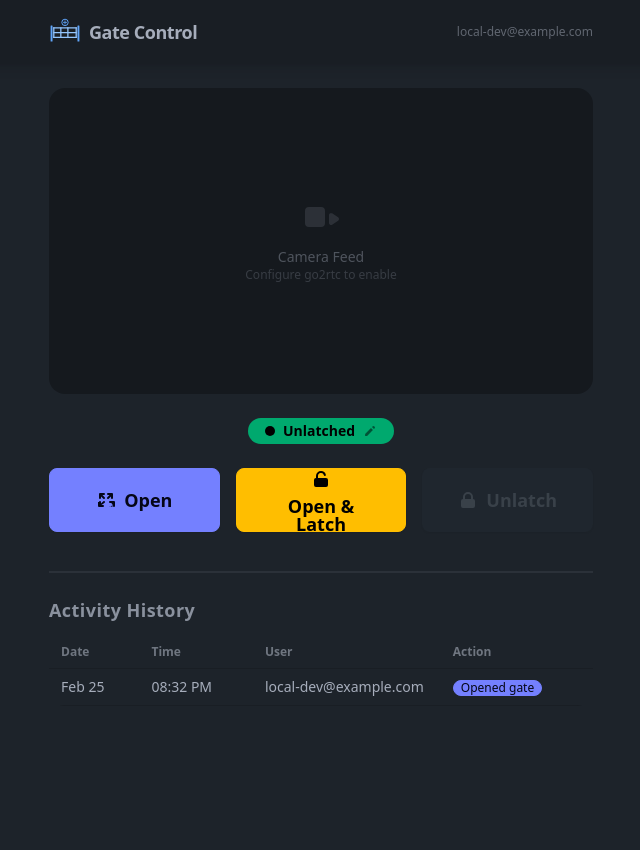
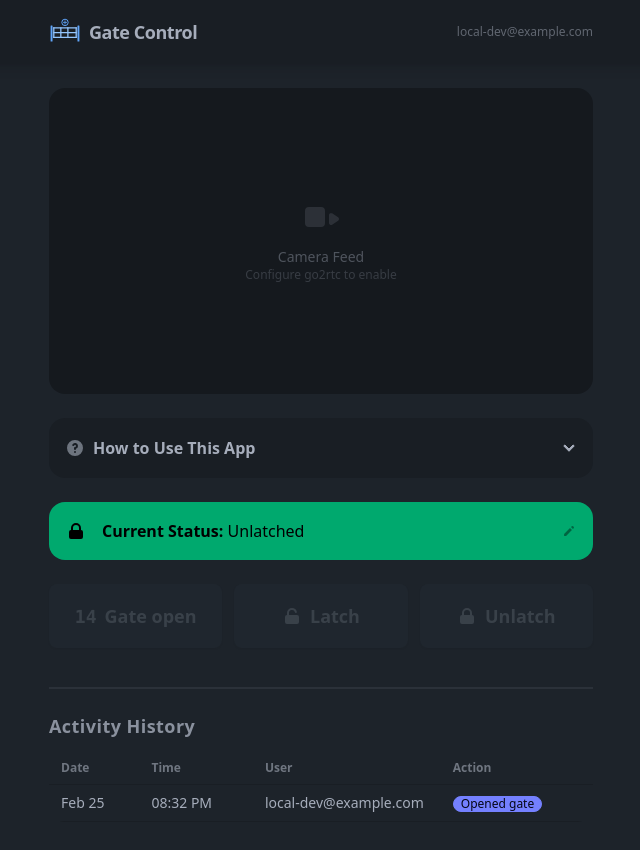
Before and after one commit to ralacher/gate-keeper, a Vue app: page / in a window 1280 px wide. Both pictures are taken after a click on the button "Open". Shown: the top 850 px of the page, without its empty margins (319-959 px from the left). Before the commit the page ends 800 px from the top, so only its background shows below. Built offline with nearby package versions, Linux system fonts and the light colour scheme; no server answers.

Commit message:
UI changes

```diff
--- a/src/App.vue
+++ b/src/App.vue
@@ -12,6 +12,7 @@ const schedulerModal = ref(null)
 const {
   latched,
   activeAction,
+  countdown,
   error,
   history,
   userEmail,
@@ -60,6 +61,72 @@ function onScheduleConfirm(unlatchAt) {
         <VideoFeed />
       </section>
 
+      <!-- Help & Instructions -->
+      <section class="mb-6">
+        <div class="collapse collapse-arrow bg-base-200 rounded-box">
+          <input type="checkbox" />
+          <div class="collapse-title font-semibold flex items-center gap-2">
+            <svg xmlns="http://www.w3.org/2000/svg" class="h-5 w-5 opacity-60" viewBox="0 0 20 20" fill="currentColor">
+              <path fill-rule="evenodd" d="M18 10a8 8 0 11-16 0 8 8 0 0116 0zm-8-3a1 1 0 00-.867.5 1 1 0 11-1.731-1A3 3 0 0113 8a3.001 3.001 0 01-2 2.83V11a1 1 0 11-2 0v-1a1 1 0 011-1 1 1 0 100-2zm0 8a1 1 0 100-2 1 1 0 000 2z" clip-rule="evenodd"/>
+            </svg>
+            How to Use This App
+          </div>
+          <div class="collapse-content space-y-4 text-sm leading-relaxed">
+
+            <div class="flex gap-3">
+              <span class="text-xl">🔓</span>
+              <div>
+                <p class="font-semibold">Open</p>
+                <p class="opacity-70">Opens the gate for a vehicle to pass through. The gate will close automatically after a short delay.</p>
+              </div>
+            </div>
+
+            <div class="flex gap-3">
+              <span class="text-xl">🔒</span>
+              <div>
+                <p class="font-semibold">Latch</p>
+                <p class="opacity-70">Opens the gate <em>and</em> holds it open so it won't close on its own. Useful when you're expecting deliveries or guests. You'll be asked for an expected unlatch time so your neighbors know when the gate will be secured again.</p>
+              </div>
+            </div>
+
+            <div class="flex gap-3">
+              <span class="text-xl">✅</span>
+              <div>
+                <p class="font-semibold">Unlatch</p>
+                <p class="opacity-70">Releases the latch so the gate can close and stay closed. Use this when you no longer need the gate held open.</p>
+              </div>
+            </div>
+
+            <div class="divider my-1"></div>
+
+            <div class="flex gap-3">
+              <span class="text-xl">🟡</span>
+              <div>
+                <p class="font-semibold">Status Bar</p>
+                <p class="opacity-70">The colored bar above the buttons shows whether the gate is currently latched open or not. Tap it to manually correct the status if it seems wrong — there is no physical sensor on the latch.</p>
+              </div>
+            </div>
+
+            <div class="flex gap-3">
+              <span class="text-xl">📋</span>
+              <div>
+                <p class="font-semibold">Activity History</p>
+                <p class="opacity-70">Shows a log of who opened, latched, or unlatched the gate and when. This is shared between all neighbors so everyone can stay informed.</p>
+              </div>
+            </div>
+
+            <div class="flex gap-3">
+              <span class="text-xl">⚠️</span>
+              <div>
+                <p class="font-semibold">Safety Note</p>
+                <p class="opacity-70">This app has no way to detect if something is blocking the gate. Always check the camera feed before pressing any button.</p>
+              </div>
+            </div>
+
+          </div>
+        </div>
+      </section>
+
       <!-- Latch status -->
       <section class="mb-6 flex justify-center">
         <LatchStatus
@@ -75,6 +142,7 @@ function onScheduleConfirm(unlatchAt) {
         <GateControls
           :active-action="activeAction"
           :latched="latched"
+          :countdown="countdown"
           @open="handleOpen"
           @open-and-latch="onOpenAndLatchClick"
           @unlatch="handleUnlatch"
@@ -91,7 +159,7 @@ function onScheduleConfirm(unlatchAt) {
       <div class="divider"></div>
 
       <!-- History -->
-      <section>
+      <section class="pb-8">
         <ActivityHistory :history="history" />
       </section>
     </main>
--- a/src/components/ActivityHistory.vue
+++ b/src/components/ActivityHistory.vue
@@ -51,8 +51,9 @@ function formatTime(iso) {
                 class="badge badge-sm"
                 :class="{
                   'badge-primary': entry.action === 'Opened gate',
-                  'badge-warning': entry.action === 'Opened & latched gate',
+                  'badge-warning': entry.action?.startsWith('Opened & latched'),
                   'badge-accent': entry.action === 'Unlatched gate',
+                  'badge-info': entry.action?.startsWith('Manual correction'),
                 }"
               >
                 {{ entry.action }}
--- a/src/components/GateControls.vue
+++ b/src/components/GateControls.vue
@@ -2,50 +2,53 @@
 defineProps({
   activeAction: String,
   latched: Boolean,
+  countdown: { type: Number, default: 0 },
 })
 
 defineEmits(['open', 'open-and-latch', 'unlatch'])
 </script>
 
 <template>
-  <div class="flex flex-col gap-3 sm:flex-row sm:gap-4">
+  <div class="grid grid-cols-3 gap-3">
     <!-- Open -->
     <button
-      class="btn btn-primary btn-lg flex-1"
+      class="btn btn-primary btn-lg gap-2 h-16"
       :disabled="activeAction || latched"
       @click="$emit('open')"
     >
-      <span v-if="activeAction === 'open'" class="loading loading-spinner loading-sm"></span>
-      <svg v-else xmlns="http://www.w3.org/2000/svg" class="h-5 w-5" viewBox="0 0 20 20" fill="currentColor">
+      <span v-if="activeAction === 'open' && countdown === 0" class="loading loading-spinner loading-sm"></span>
+      <span v-else-if="activeAction === 'open' && countdown > 0" class="countdown font-mono text-lg"><span :style="`--value:${countdown}`"></span></span>
+      <svg v-else xmlns="http://www.w3.org/2000/svg" class="h-5 w-5 shrink-0" viewBox="0 0 20 20" fill="currentColor">
         <path fill-rule="evenodd" d="M3 4a1 1 0 011-1h4a1 1 0 010 2H6.414l2.293 2.293a1 1 0 01-1.414 1.414L5 6.414V8a1 1 0 01-2 0V4zm9 1a1 1 0 110-2h4a1 1 0 011 1v4a1 1 0 11-2 0V6.414l-2.293 2.293a1 1 0 11-1.414-1.414L13.586 5H12zm-9 7a1 1 0 112 0v1.586l2.293-2.293a1 1 0 111.414 1.414L5.414 15H7a1 1 0 110 2H3a1 1 0 01-1-1v-4zm13.707 4.707a1 1 0 010-1.414L15.414 13H14a1 1 0 110-2h4a1 1 0 011 1v4a1 1 0 11-2 0v-1.586l-2.293 2.293a1 1 0 01-1.414 0z" clip-rule="evenodd"/>
       </svg>
-      {{ activeAction === 'open' ? 'Opening…' : 'Open' }}
+      <span>{{ activeAction === 'open' ? (countdown > 0 ? 'Gate open' : 'Opening…') : 'Open' }}</span>
     </button>
 
     <!-- Open & Latch -->
     <button
-      class="btn btn-warning btn-lg flex-1"
+      class="btn btn-warning btn-lg gap-2 h-16"
       :disabled="activeAction || latched"
       @click="$emit('open-and-latch')"
     >
-      <span v-if="activeAction === 'open-and-latch'" class="loading loading-spinner loading-sm"></span>
-      <svg v-else xmlns="http://www.w3.org/2000/svg" class="h-5 w-5" viewBox="0 0 20 20" fill="currentColor">
+      <span v-if="activeAction === 'open-and-latch' && countdown === 0" class="loading loading-spinner loading-sm"></span>
+      <span v-else-if="activeAction === 'open-and-latch' && countdown > 0" class="countdown font-mono text-lg"><span :style="`--value:${countdown}`"></span></span>
+      <svg v-else xmlns="http://www.w3.org/2000/svg" class="h-5 w-5 shrink-0" viewBox="0 0 20 20" fill="currentColor">
         <path d="M10 2a5 5 0 00-5 5v2a2 2 0 00-2 2v5a2 2 0 002 2h10a2 2 0 002-2v-5a2 2 0 00-2-2H7V7a3 3 0 015.905-.75 1 1 0 001.937-.5A5.002 5.002 0 0010 2z"/>
       </svg>
-      {{ activeAction === 'open-and-latch' ? 'Opening…' : 'Open &amp; Latch' }}
+      <span>{{ activeAction === 'open-and-latch' ? (countdown > 0 ? 'Gate open' : 'Opening…') : 'Latch' }}</span>
     </button>
 
     <!-- Unlatch -->
     <button
-      class="btn btn-accent btn-lg flex-1"
+      class="btn btn-accent btn-lg gap-2 h-16"
       :disabled="activeAction || !latched"
       @click="$emit('unlatch')"
     >
       <span v-if="activeAction === 'unlatch'" class="loading loading-spinner loading-sm"></span>
-      <svg v-else xmlns="http://www.w3.org/2000/svg" class="h-5 w-5" viewBox="0 0 20 20" fill="currentColor">
+      <svg v-else xmlns="http://www.w3.org/2000/svg" class="h-5 w-5 shrink-0" viewBox="0 0 20 20" fill="currentColor">
         <path fill-rule="evenodd" d="M5 9V7a5 5 0 0110 0v2a2 2 0 012 2v5a2 2 0 01-2 2H5a2 2 0 01-2-2v-5a2 2 0 012-2zm8-2v2H7V7a3 3 0 016 0z" clip-rule="evenodd"/>
       </svg>
-      {{ activeAction === 'unlatch' ? 'Unlatching…' : 'Unlatch' }}
+      <span>{{ activeAction === 'unlatch' ? 'Unlatching…' : 'Unlatch' }}</span>
     </button>
   </div>
 </template>
--- a/src/components/LatchStatus.vue
+++ b/src/components/LatchStatus.vue
@@ -19,23 +19,27 @@ function formatExpectedTime(iso) {
 </script>
 
 <template>
-  <div class="flex flex-col items-center gap-2">
-    <div class="flex items-center gap-3">
-      <button
-        class="badge gap-2 px-4 py-3 text-sm font-semibold cursor-pointer transition-opacity hover:opacity-80 active:scale-95"
-        :class="latched ? 'badge-warning' : 'badge-success'"
-        title="Tap to correct latch state"
-        @click="$emit('toggle-latch')"
-      >
-        <span
-          class="inline-block h-2.5 w-2.5 rounded-full"
-          :class="latched ? 'bg-warning-content' : 'bg-success-content'"
-        />
-        {{ latched ? 'Latched Open' : 'Unlatched' }}
-        <svg xmlns="http://www.w3.org/2000/svg" class="h-3.5 w-3.5 opacity-50" viewBox="0 0 20 20" fill="currentColor">
-          <path d="M13.586 3.586a2 2 0 112.828 2.828l-.793.793-2.828-2.828.793-.793zM11.379 5.793L3 14.172V17h2.828l8.38-8.379-2.83-2.828z"/>
-        </svg>
-      </button>
+  <div class="flex flex-col items-center gap-4 w-full">
+
+    <!-- Latch status alert -->
+    <div
+      class="alert w-full cursor-pointer transition-opacity hover:opacity-80 active:scale-[0.98]"
+      :class="latched ? 'alert-warning' : 'alert-success'"
+      title="Tap to correct latch state"
+      @click="$emit('toggle-latch')"
+    >
+      <svg v-if="latched" xmlns="http://www.w3.org/2000/svg" class="h-5 w-5 shrink-0" viewBox="0 0 20 20" fill="currentColor">
+        <path d="M10 2a5 5 0 00-5 5v2a2 2 0 00-2 2v5a2 2 0 002 2h10a2 2 0 002-2v-5a2 2 0 00-2-2H7V7a3 3 0 015.905-.75 1 1 0 001.937-.5A5.002 5.002 0 0010 2z"/>
+      </svg>
+      <svg v-else xmlns="http://www.w3.org/2000/svg" class="h-5 w-5 shrink-0" viewBox="0 0 20 20" fill="currentColor">
+        <path fill-rule="evenodd" d="M5 9V7a5 5 0 0110 0v2a2 2 0 012 2v5a2 2 0 01-2 2H5a2 2 0 01-2-2v-5a2 2 0 012-2zm8-2v2H7V7a3 3 0 016 0z" clip-rule="evenodd"/>
+      </svg>
+      <div>
+        <span class="font-semibold">Current Status:</span> {{ latched ? 'Latched Open' : 'Unlatched' }}
+      </div>
+      <svg xmlns="http://www.w3.org/2000/svg" class="h-3.5 w-3.5 opacity-40" viewBox="0 0 20 20" fill="currentColor">
+        <path d="M13.586 3.586a2 2 0 112.828 2.828l-.793.793-2.828-2.828.793-.793zM11.379 5.793L3 14.172V17h2.828l8.38-8.379-2.83-2.828z"/>
+      </svg>
     </div>
 
     <!-- Expected unlatch time (informational) -->
--- a/src/composables/useGate.js
+++ b/src/composables/useGate.js
@@ -23,7 +23,9 @@ export function useGate() {
   const error = ref(null)
   const history = ref([])
   const expectedUnlatch = ref(null) // { time: ISO, user: string } or null — display only
+  const countdown = ref(0) // seconds remaining after gate opens
   let pollTimer = null
+  let countdownTimer = null
 
   // Read user e-mail — will come from Cloudflare header via a server endpoint.
   // For now, falls back to a default for local dev.
@@ -37,6 +39,19 @@ export function useGate() {
       action,
     })
     saveHistory(history.value) // fire-and-forget
+  }
+
+  function startCountdown() {
+    countdown.value = 15
+    countdownTimer = setInterval(() => {
+      countdown.value--
+      if (countdown.value <= 0) {
+        clearInterval(countdownTimer)
+        countdownTimer = null
+        countdown.value = 0
+        activeAction.value = null
+      }
+    }, 1000)
   }
 
   /** Hydrate refs from HA (or fall back to defaults). */
@@ -57,9 +72,9 @@ export function useGate() {
     try {
       await openGate()
       addHistoryEntry('Opened gate')
+      startCountdown()
     } catch (err) {
       error.value = 'Failed to open gate'
-    } finally {
       activeAction.value = null
     }
   }
@@ -79,9 +94,9 @@ export function useGate() {
       } else {
         addHistoryEntry('Opened & latched gate')
       }
+      startCountdown()
     } catch (err) {
       error.value = 'Failed to open & latch gate'
-    } finally {
       activeAction.value = null
     }
   }
@@ -146,11 +161,16 @@ export function useGate() {
       clearInterval(pollTimer)
       pollTimer = null
     }
+    if (countdownTimer) {
+      clearInterval(countdownTimer)
+      countdownTimer = null
+    }
   })
 
   return {
     latched,
     activeAction,
+    countdown,
     error,
     history,
     userEmail,
```
